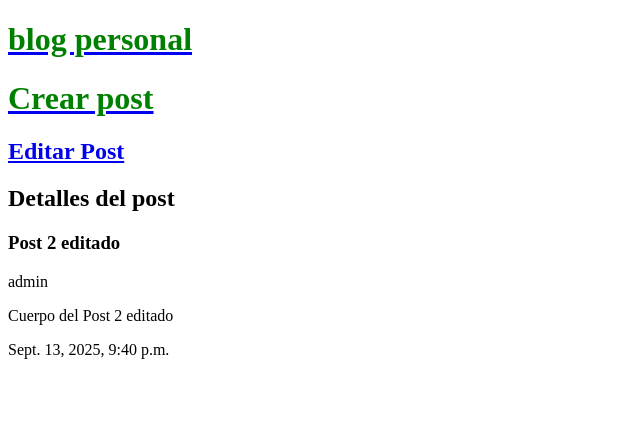
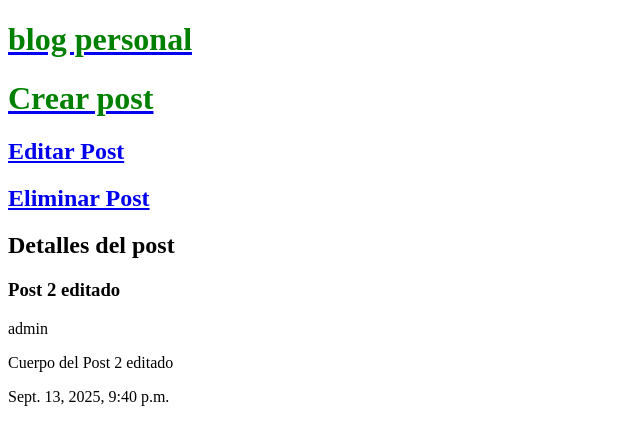
Before and after one commit to sauld08/blog_crud, a Django app: page /post/2/ in a window 1280 px wide. Shown: the top 445 px of the page, without its empty margins (0-640 px from the left). Run offline with Django 5.2, Linux system fonts and the light colour scheme; data comes from the database, SQL or seed files in the repository; both versions use the stored data as it was after the commit.

Commit message:
borrar post agregado

```diff
--- a/blogs/urls.py
+++ b/blogs/urls.py
@@ -1,5 +1,11 @@
 from django.urls import path
-from .views import PostListView, PostDetailView, PostCreateView, PostUpdateView
+from .views import (
+                    PostListView,
+                    PostDetailView,
+                    PostCreateView,
+                    PostUpdateView,
+                    PostDeleteView,)
+
 
 
 urlpatterns = [
@@ -7,4 +13,5 @@ urlpatterns = [
     path("post/<int:pk>/", PostDetailView.as_view(), name="post-detail"),
     path("post/new", PostCreateView.as_view(), name="post-new"),
     path("post/<int:pk>/editar", PostUpdateView.as_view(), name="post-edit"),
+    path("post/<int:pk>/borrar", PostDeleteView.as_view(), name="post-delete" ),
 ]
--- a/blogs/views.py
+++ b/blogs/views.py
@@ -1,7 +1,12 @@
 from django.shortcuts import render
 from .models import Post
 from django.views.generic import ListView, DetailView
-from django.views.generic.edit import CreateView, UpdateView
+from django.views.generic.edit import (
+                            CreateView,
+                            UpdateView,
+                            DeleteView,
+                            )
+from django.urls import reverse_lazy
 
 # Create your views here.
 
@@ -24,3 +29,8 @@ class PostUpdateView(UpdateView):
     model = Post
     template_name = 'post_update.html'
     fields = ['title', 'body']
+
+class PostDeleteView(DeleteView):
+    model = Post
+    template_name = 'post_delete.html'
+    success_url = reverse_lazy("post_list")
--- a/templates/post_detail.html
+++ b/templates/post_detail.html
@@ -2,6 +2,7 @@
 
 {% block content %}
 <a href="{% url 'post-edit' post.id %}"><h2>Editar Post</h2></a>
+<a href="{% url 'post-delete' post.id %}"><h2>Eliminar Post</h2></a>
     <h2>Detalles del post</h2>
     <h3>{{ post.title  }}</h3>
     <p>{{ post.author }}</p>
```
Also changed, not shown: templates/post_delete.html (added, +12 -0 lines), db.sqlite3.
